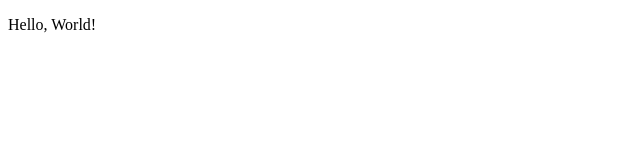
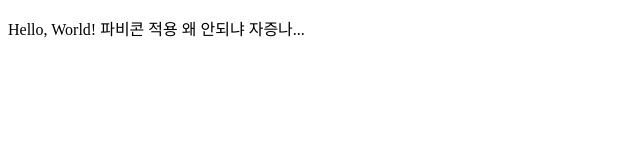
Before and after one commit to miniwavesinmyhead/miniwavesinmyhead.github.io, a plain HTML site: page index.html in a window 1280 px wide. Shown: the whole page, without its empty margins (0-640 px from the left). Drawn offline with Linux system fonts and the light colour scheme.

Commit message:
Update index.html

```diff
--- a/index.html
+++ b/index.html
@@ -8,6 +8,6 @@
 	<link rel="icon" href="favicon.ico">
 </head>
 <body>
-  <p>Hello, World!</p>
+  <p>Hello, World! 파비콘 적용 왜 안되냐 자증나...</p>
 </body>
 </html>
```
